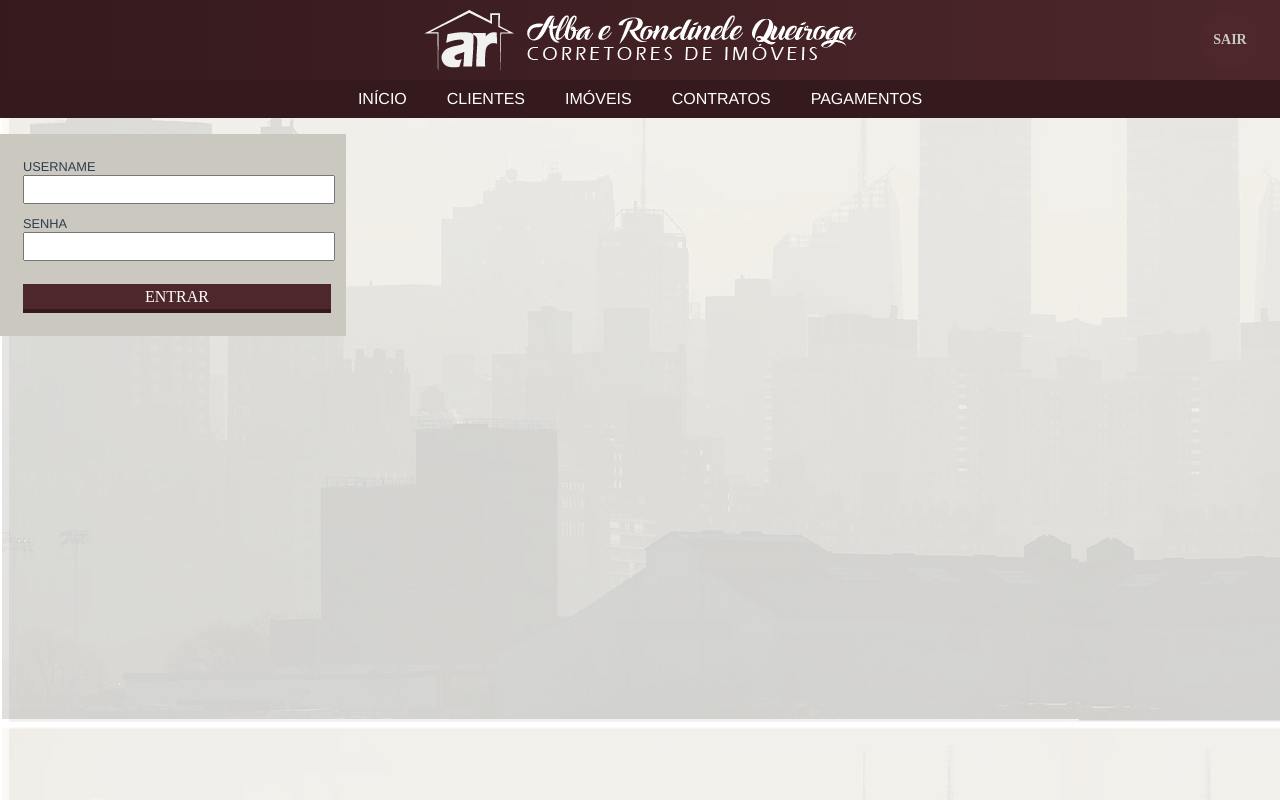
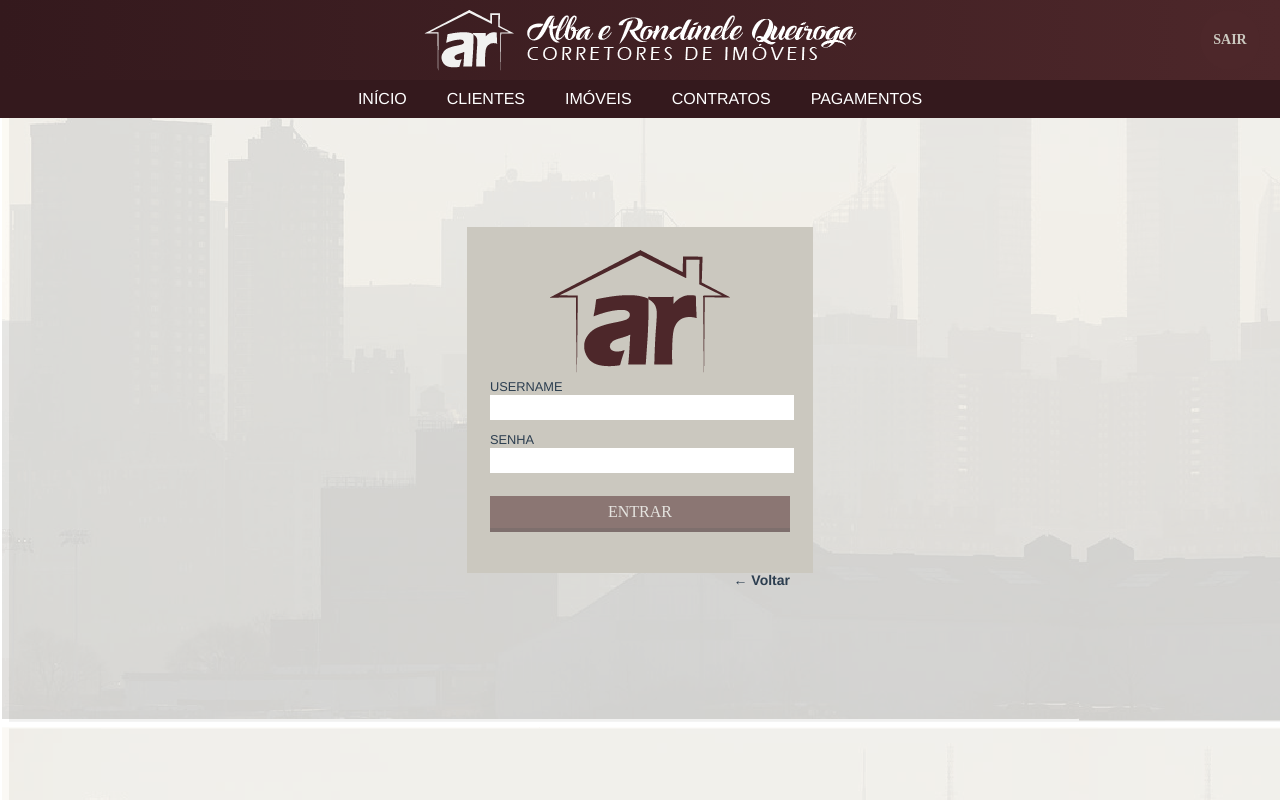
Before and after one commit to adysonl/imobiliaria-webapp, a Vue app: page /#/auth/signin in a window 1280 px wide. Built offline with nearby package versions, Linux system fonts and the light colour scheme.

Commit message:
login on server

```diff
--- a/src/components/auth/SignIn.vue
+++ b/src/components/auth/SignIn.vue
@@ -1,62 +1,72 @@
 <template>
-  <div class="login">
+  <div id="login" class="auth login centered">
+    <img src="../../assets/login.png"/>
     <form>
       <div class="form-group">
         <label for="username">USERNAME</label>
-        <input name="username" type="text">
+        <input v-model="username" name="username" type="text" required>
       </div>
 
       <div class="form-group">
         <label for="username">SENHA</label>
-        <input name="password" type="password">
-        <div class="error"></div>
+        <input v-model="password" name="password" type="password" required minlength="6">
+        <div class="error">{{ error }}</div>
       </div>
-      <button>entrar</button>
+      <button @click.prevent="submit($event)" :disabled="!username || !password">entrar</button>
     </form>
+    <div class="back-link"><router-link :to="{name: 'Auth'}">← Voltar</router-link></div>
   </div>
 </template>
 
 <script>
+import axios from 'axios'
 
+export default {
+  data () {
+    return {
+      username: '',
+      error: '',
+      password: '',
+      submit: function (event) {
+        axios.post('http://localhost:3000/auth/login', {login: this.username, password: this.password})
+          .then(response => {
+            localStorage.setItem('token', response.data.token)
+            this.$router.push('/')
+          })
+          .catch(e => {
+            this.error = e.response.data.error
+          })
+      }
+    }
+  }
+}
 </script>
 
 <style>
-  .login {
+  .auth {
     background: var(--gray);
     width: 300px;
     padding: 23px
   }
 
-  .login input {
-    width: 304px;
+  .auth input {
+    width: 100%;
+    border: 0px
   }
 
-  .login button {
-    width: 308px;
-    border:
-  }
-  input, button {
-    height: 23px;
-    font-family: 'Exo';
-    font-size: 16px;
+  .auth button {
+    width: 300px;
   }
 
-  .form-group {
-    margin-bottom: 10px;
-    text-align: left;
+  .login {
+    height: 300px;
   }
 
-  .form-group .error{
-    font-size: 13px;
-    color: #ff0000;
-    height: 13px;
-  }
-  button {
-    text-transform: uppercase;
-    background: var(--med);
-    border: none;
-    color: #fff;
-    border-bottom: 4px solid var(--dark);
-    height: 29px;
+  .back-link {
+    font-size: 14px;
+    font-weight: bold;
+    width: 100%;
+    text-align: right;
+    margin-top: 40px;
   }
 </style>
```
Also changed, not shown: src/assets/login.png (added).
